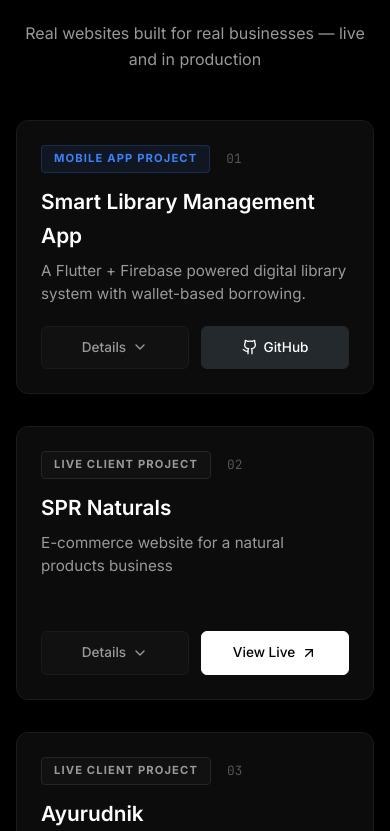
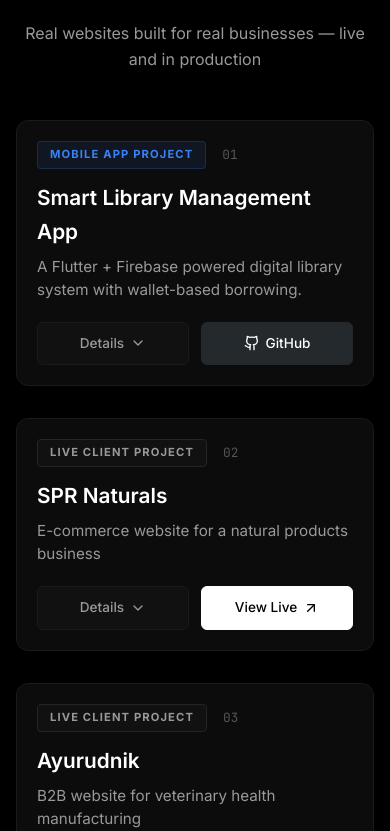
Before and after one commit to vedant990-hub/PORTFOLIO, a React (Create React App) app in the folder frontend/: page / in a window 390 px wide. Shown: the part 3153-3984 px from the top of the page. Built offline with nearby package versions, Linux system fonts and the light colour scheme.

Commit message:
fixed mobile view

```diff
--- a/frontend/src/App.css
+++ b/frontend/src/App.css
@@ -1591,6 +1591,7 @@
 @media (max-width: 1024px) {
   .projects-grid {
     grid-template-columns: repeat(2, 1fr);
+    grid-auto-rows: auto; /* Remove fixed height constraint on tablet/mobile */
   }
 
   .projects-grid > .project-card-wrapper:last-child:nth-child(odd) {
@@ -1598,11 +1599,26 @@
     justify-self: stretch;
     max-width: none;
   }
+
+  /* Allow cards to grow freely when expanded on mobile/tablet */
+  .project-card-wrapper {
+    height: auto;
+  }
+
+  .project-card {
+    height: auto;
+    overflow: visible; /* Critical: allow expanded content to show */
+  }
+
+  .project-card-content {
+    height: auto;
+  }
 }
 
 @media (max-width: 640px) {
   .projects-grid {
     grid-template-columns: 1fr;
+    grid-auto-rows: auto;
   }
 
   .modal-grid-info {
@@ -1617,6 +1633,45 @@
   .modal-header, .modal-body, .modal-footer {
     padding-left: 24px;
     padding-right: 24px;
+  }
+
+  /* Mobile inline detail fixes */
+  .project-card {
+    overflow: visible;
+    height: auto;
+  }
+
+  .project-card-wrapper {
+    height: auto;
+  }
+
+  .project-card-content {
+    padding: 20px;
+    height: auto;
+  }
+
+  .details-content {
+    padding: 0 20px 24px;
+    padding-top: 20px;
+  }
+
+  /* Single column features on phone */
+  .feature-list {
+    grid-template-columns: 1fr;
+    gap: 8px;
+  }
+
+  /* Mobile action footer buttons */
+  .mobile-actions-footer {
+    display: flex;
+    flex-direction: column;
+    gap: 12px;
+    margin-top: 8px;
+  }
+
+  .view-live-btn-full {
+    width: 100% !important;
+    justify-content: center !important;
   }
 }
 
```
